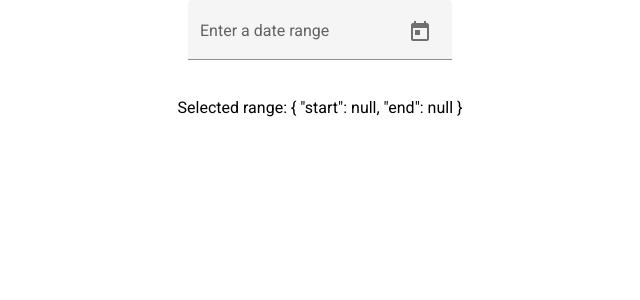
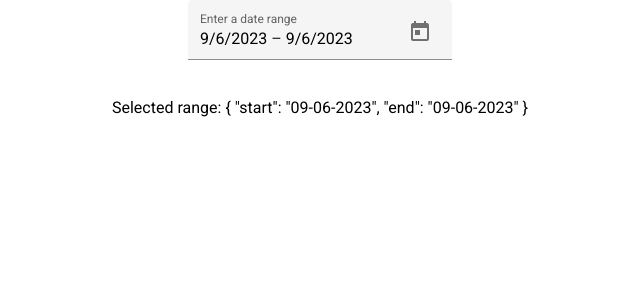
Before and after one commit to vishnu323/example-ng-date-range-picker-custom-ranges-qgr1h5, an Angular app: page / in a window 1280 px wide. Shown: the top 300 px of the page, without its empty margins (320-960 px from the left). Built offline with nearby package versions, Linux system fonts and the light colour scheme.

Commit message:
2 files modified

```diff
--- a/src/app/app.component.html
+++ b/src/app/app.component.html
@@ -12,4 +12,4 @@
   ></mat-date-range-picker>
 </mat-form-field>
 
-<p>Selected range: {{ range.value | json }}</p>
+<p>Selected range: {{ parseRange() | json }}</p>
--- a/src/app/app.component.ts
+++ b/src/app/app.component.ts
@@ -17,7 +17,28 @@ export class AppComponent {
   }
 
   range = new FormGroup({
-    start: new FormControl(),
-    end: new FormControl(),
+    start: new FormControl(new Date()),
+    end: new FormControl(new Date()),
   });
+
+  public getDateFormat = (dateString:string) =>{
+    const date = new Date(dateString);
+    const month = String(date.getMonth() + 1).padStart(2, '0');
+    const day = String(date.getDate()).padStart(2, '0');
+    const year = date.getFullYear();
+    const formattedDate = `${month}-${day}-${year}`;
+    return formattedDate;
+  }
+
+  public parseRange = () =>{
+    const start = this.getDateFormat(this.range.value.start);
+    const end = this.getDateFormat(this.range.value.end);
+
+    const object = {
+      "start" : start,
+      "end" : end
+    }
+
+    return object;
+  }
 }
```
